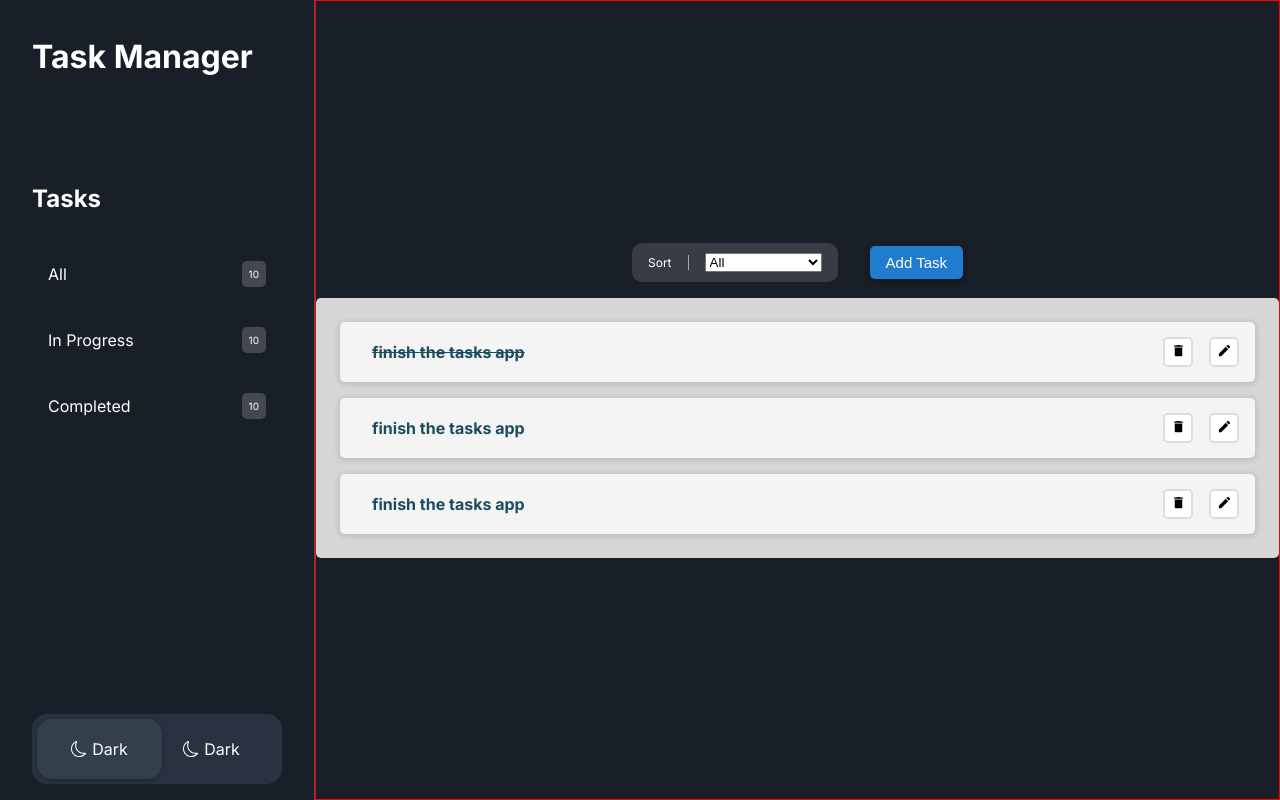
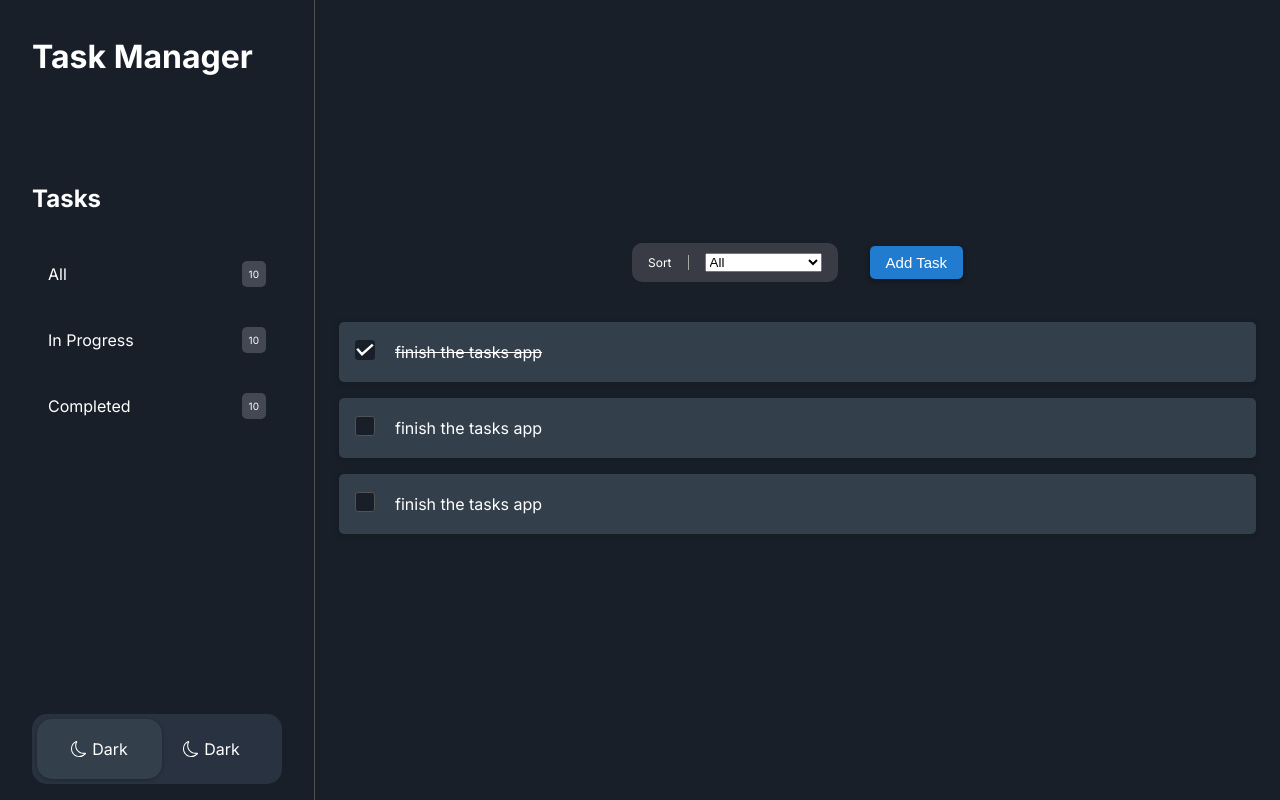
Before and after one commit to wx-it/reactjs-to-do-app, a React (Create React App) app: page / in a window 1280 px wide. Built offline with nearby package versions, Linux system fonts and the light colour scheme.

Commit message:
styling tasks + fixed checkbox issue

```diff
--- a/src/components/tasks/Task.jsx
+++ b/src/components/tasks/Task.jsx
@@ -19,8 +19,8 @@ const Task = ({ checkBtn, removeTask, task, editTask }) => {
 
   const checkboxAnimationRef = useSpringRef();
   const checkboxAnimationStyle = useSpring({
-    backgroundColor: task.check ? "rgb(129, 77, 250)" : "#f5f5f5",
-    borderColor: task.check ? "rgb(129, 77, 250)" : "#ddd",
+    backgroundColor: task.check ? "#181F28" : "#181F28",
+    borderColor: task.check ? "#181F28" : "#525252",
     config: config.gentle,
     ref: checkboxAnimationRef,
   });
@@ -62,7 +62,7 @@ const Task = ({ checkBtn, removeTask, task, editTask }) => {
           <input type="checkbox" onChange={() => checkBtn(task.id)} />
           <animated.svg
             style={checkboxAnimationStyle}
-            className={`checkbox ${task.check ? "checkbox--active" : ""}`}
+            className={`check ${task.check ? "checkbox--active" : ""}`}
             aria-hidden="true"
             viewBox="0 0 15 11"
             fill="none"
@@ -84,10 +84,7 @@ const Task = ({ checkBtn, removeTask, task, editTask }) => {
         <p style={underline}>{task.text}</p>
       </div>
       <div>
-        <button onClick={() => removeTask(task.id)}>
-          {" "}
-          <MdDelete />{" "}
-        </button>
+
         <button onClick={()=> editTask(task.id)} >
           {" "}
           <MdCreate />{" "}
--- a/src/components/tasks/tasks.css
+++ b/src/components/tasks/tasks.css
@@ -1,5 +1,4 @@
 .all-tasks {
-  background-color: rgb(214, 214, 214);
   width: 100%;
   border-radius: 5px;
   margin-top: 1rem;
@@ -15,17 +14,22 @@
 
 .all-tasks button {
   font-size: 15px;
-  background-color: white;
+  color: white;
+  background-color: rgba(68, 72, 82, 1);
   height: 30px;
   width: 30px;
-  border: 2px #ddd solid;
   border-radius: 5px;
   cursor: pointer;
   transition: all 0.5s ease;
+  border: none;
+  opacity: 0;
+  transform: translateY(10px);
 }
 
-.all-tasks button:hover {
-  background-color: #ddd;
+.task:hover button {
+  background-color: rgba(68, 72, 82, 1);
+  transform: translateY(0px);
+  opacity: 1;
 }
 
 
@@ -33,11 +37,12 @@
   display: flex;
   align-items: center;
   justify-content: space-between;
-  background: #f4f4f4;
+  background-color: #333F4A ;
   margin: 1rem;
   padding: 0.25rem 1rem;
   border-radius: 5px;
   box-shadow: 0px 1px 5px 2px rgba(0, 0, 0, 0.1);
+  color: white;
 }
 
 .task:hover {
@@ -55,19 +60,20 @@ input[type="checkbox"] {
   width: 1px;
 }
 
-.checkbox {
+.check {
   display: inline-block;
   height: 20px;
   width: 20px;
   border-radius: 3px;
-  background-color: rgb(129, 77, 250);
-  border: 2px #ddd solid;
+  background-color: #181F28;
+  border: 1px #ddd solid;
   margin-right: 4px;
 }
 
 
 .all-tasks p {
-  font-weight: 700;
-  color: rgb(28, 77, 94);
+  color: white;
   text-align: center;
 }
+
+/*293240*/
--- a/src/index.css
+++ b/src/index.css
@@ -21,7 +21,6 @@ html, body {
 }
 
 main {
-  border: 1px red solid;
   width: 80%;
   height: 100vh;
   display: flex;
```
